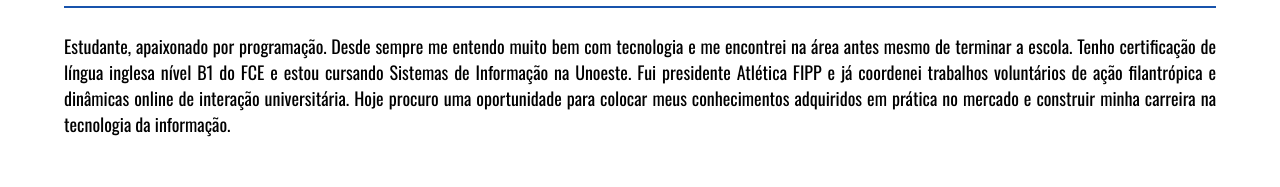
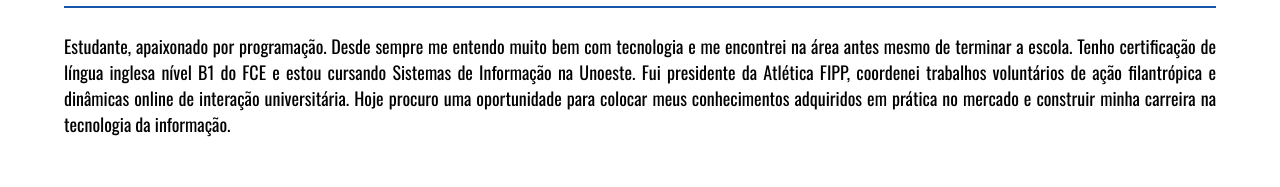
Before and after one commit to Meiado/CurriculumProject, a plain HTML site: page index.html in a window 1280 px wide. Shown: the part 532-719 px from the top of the page. Drawn offline with nearby package versions, Linux system fonts and the light colour scheme.

Commit message:
Atualização 2024-1 v3.1

```diff
--- a/index.html
+++ b/index.html
@@ -39,7 +39,7 @@
                     Estudante, apaixonado por programação.
                     Desde sempre me entendo muito bem com tecnologia e me encontrei na área antes mesmo de terminar a escola.
                     Tenho certificação de língua inglesa nível B1 do FCE e estou cursando Sistemas de Informação na Unoeste.
-                    Fui presidente Atlética FIPP e já coordenei trabalhos voluntários de ação filantrópica e dinâmicas online de interação universitária.
+                    Fui presidente da Atlética FIPP, coordenei trabalhos voluntários de ação filantrópica e dinâmicas online de interação universitária.
                     Hoje procuro uma oportunidade para colocar meus conhecimentos adquiridos em prática no mercado e
                     construir minha carreira na tecnologia da informação.
                 </p>
```
